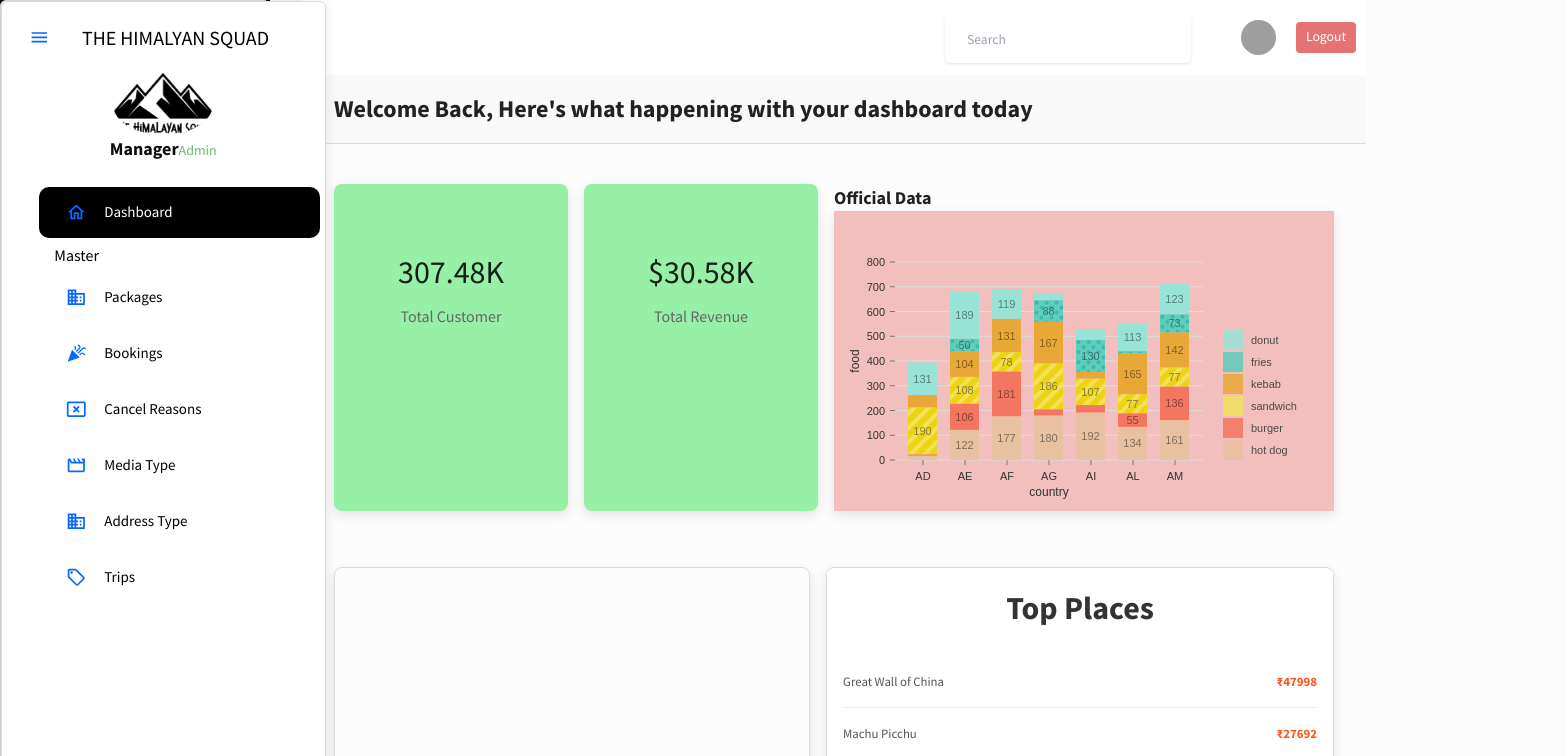
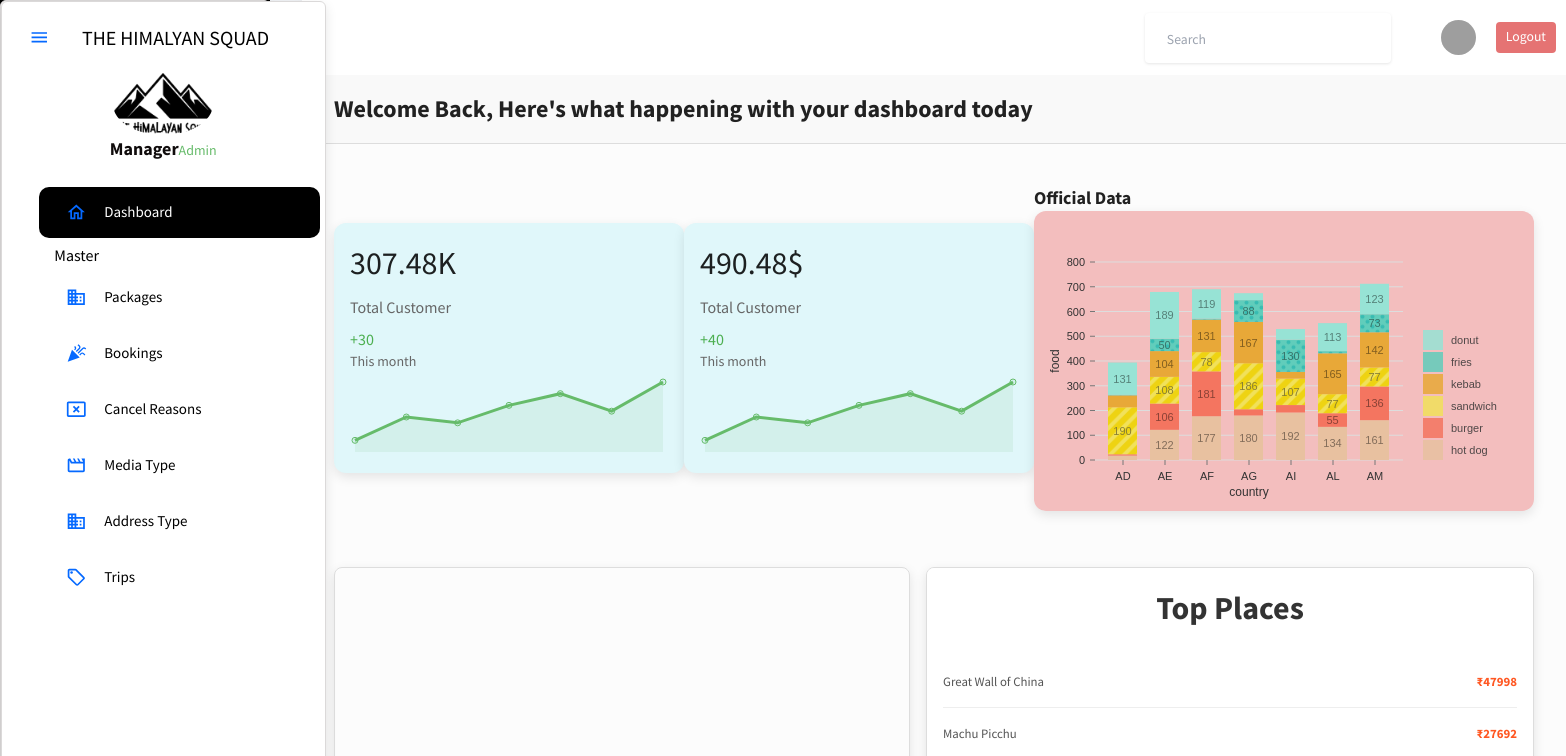
Before and after one commit to shubhamslngh/AdminDashBoardFront, a React (Create React App) app: page / in a window 1280 px wide. Shown: the top 756 px of the page, 1566 px wide, since content can reach past the window. Built offline with nearby package versions, Linux system fonts and the light colour scheme; no server answers; sample sign-in values are in the browser's storage; grey boxes are pictures that could not be loaded.

Commit message:
updates to dashboard

```diff
--- a/package.json
+++ b/package.json
@@ -20,6 +20,7 @@
     "jwt-decode": "^4.0.0",
     "postcss": "^8.4.38",
     "react": "^18.3.1",
+    "react-chartjs-2": "^5.2.0",
     "react-dom": "^18.3.1",
     "react-pro-sidebar": "^0.7.1",
     "react-redux": "^9.1.2",
--- a/src/components/StatCard.scss
+++ b/src/components/StatCard.scss
@@ -50,11 +50,11 @@
 }
 
   .chart-container {
-
+    border-radius: 12px;
+        box-shadow: 0 4px 12px rgba(0, 0, 0, 0.1);
       padding: 1px;
       width: 500px;
       height: 300px;
-    box-shadow: 0 4px 12px rgba(0, 0, 0, 0.1);
       background-color: rgb(243, 190, 190);
   }
 
--- /dev/null
+++ b/src/components/StatsCardWithLineChart.js
@@ -0,0 +1,40 @@
+import React from "react";
+import { Line } from 'react-chartjs-2';
+import 'chart.js/auto';
+import "./StatsCardWithLineChart.scss";
+
+const StatsCardWithLineChart = ({ title, value, trend, description, lineChartData }) => {
+    const options = {
+        responsive: true,
+        maintainAspectRatio: false,
+        plugins: {
+            legend: {
+                display: false,
+            },
+        },
+        scales: {
+            x: {
+                display: false,
+            },
+            y: {
+                display: false,
+            },
+        },
+    };
+
+    return (
+        <div className="stats-card-with-line-chart">
+            <div className="card-content">
+                <h3>{value}</h3>
+                <p className="title">{title}</p>
+                <p className="trend">{trend}</p>
+                <p className="description">{description}</p>
+            </div>
+            <div className="line-chart-container">
+                <Line data={lineChartData} options={options} />
+            </div>
+        </div>
+    );
+};
+
+export default StatsCardWithLineChart;
--- /dev/null
+++ b/src/components/StatsCardWithLineChart.scss
@@ -0,0 +1,40 @@
+.stats-card-with-line-chart {
+    display: flex;
+    flex-direction: column;
+    justify-content: space-between;
+    padding: 1rem;
+    background-color: #e0f7fa;
+    border-radius: 12px;
+    box-shadow: 0 4px 12px rgba(0, 0, 0, 0.1);
+    text-align: left;
+    width: 350px;
+    height: 250px;
+
+    .card-content {
+        h3 {
+            font-size: 2rem;
+            margin: 0;
+        }
+
+        .title {
+            margin: 0.5rem 0;
+            font-size: 1rem;
+            color: #666;
+        }
+
+        .trend {
+            font-size: 1rem;
+            color: #4caf50;
+        }
+
+        .description {
+            font-size: 0.875rem;
+            color: #666;
+        }
+    }
+
+    .line-chart-container {
+        height: 80px;
+        width: 100%;
+    }
+}
--- a/src/components/mockData.js
+++ b/src/components/mockData.js
@@ -24,6 +24,18 @@ export const mockLineData = [
     ],
   },
 ];
+export const mockLine1Data = {
+  labels: ["Jan", "Feb", "Mar", "Apr", "May", "Jun", "Jul"],
+  datasets: [
+    {
+      data: [30, 50, 45, 60, 70, 55, 80],
+      borderColor: "#66bb6a",
+      backgroundColor: "rgba(102, 187, 106, 0.1)",
+      fill: true,
+    },
+  ],
+};
+
 export const mockTopPlaces = [
   "Great Wall of China",
   "Machu Picchu",
--- a/src/pages/HomePage.jsx
+++ b/src/pages/HomePage.jsx
@@ -2,29 +2,32 @@ import React from "react";
 import LineChart from "../components/LineChart";
 import WorldChart from "../components/WorldChart";
 import { WorldChartData } from "../components/WorldChartData";
-import { mockLineData, mockTopPlaces } from "../components/mockData";
+import {mockLine1Data, mockLineData, mockTopPlaces } from "../components/mockData";
 import TopPlaces from "../components/TopPlaces";
 import Header from "../components/Header";
 import StatsCard from "../components/StatCards";
 import StatsCardBar from "../components/StatsCardBar";
 import "./HomePage.scss"; // Import the SCSS file
+import StatsCardWithLineChart from "../components/StatsCardWithLineChart";
 
 const HomePage = () => {
   return (
     <div className="homepage-container">
       <Header />
       <div className="stats-container">
-        <StatsCard
+        <StatsCardWithLineChart
           title="Total Customer"
           value="307.48K"
-          description="+30% This month"
-          trend={30}
+          trend="+30"
+          description="This month"
+          lineChartData={mockLine1Data}
         />
-        <StatsCard
-          title="Total Revenue"
-          value="$30.58K"
-          description="-15% This month"
-          trend={-15}
+        <StatsCardWithLineChart
+          title="Total Customer"
+          value="490.48$"
+          trend="+40"
+          description="This month"
+          lineChartData={mockLine1Data}
         />
         <div>
           <StatsCardBar chartData={WorldChartData} />
```
Also changed, not shown: 1 other file (tests, documents, lock files or other folders).
